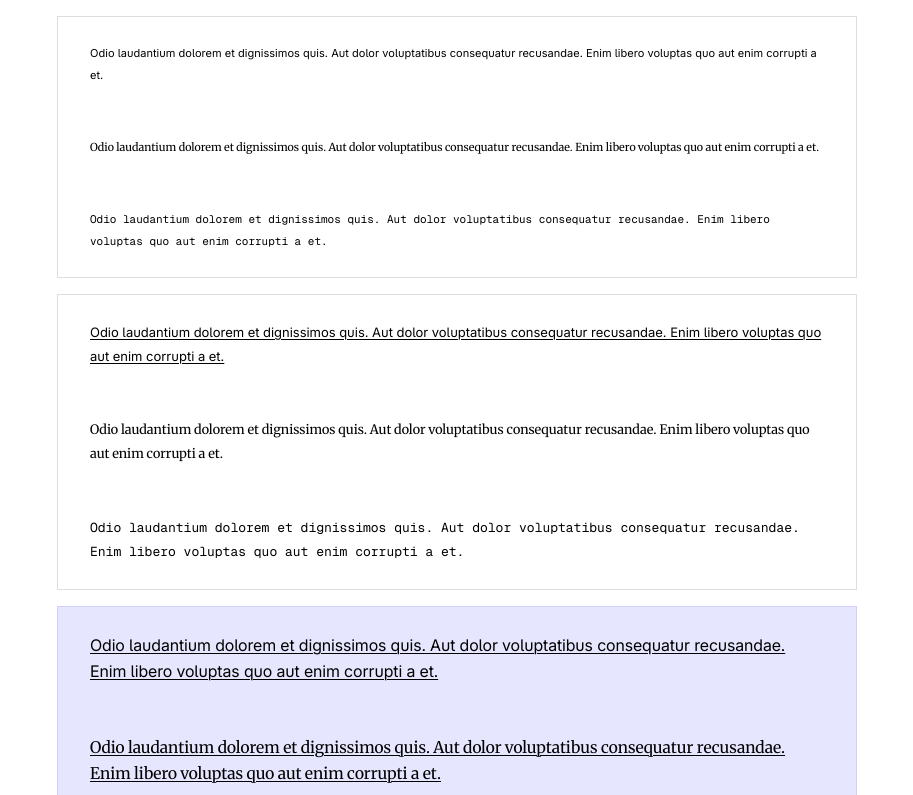
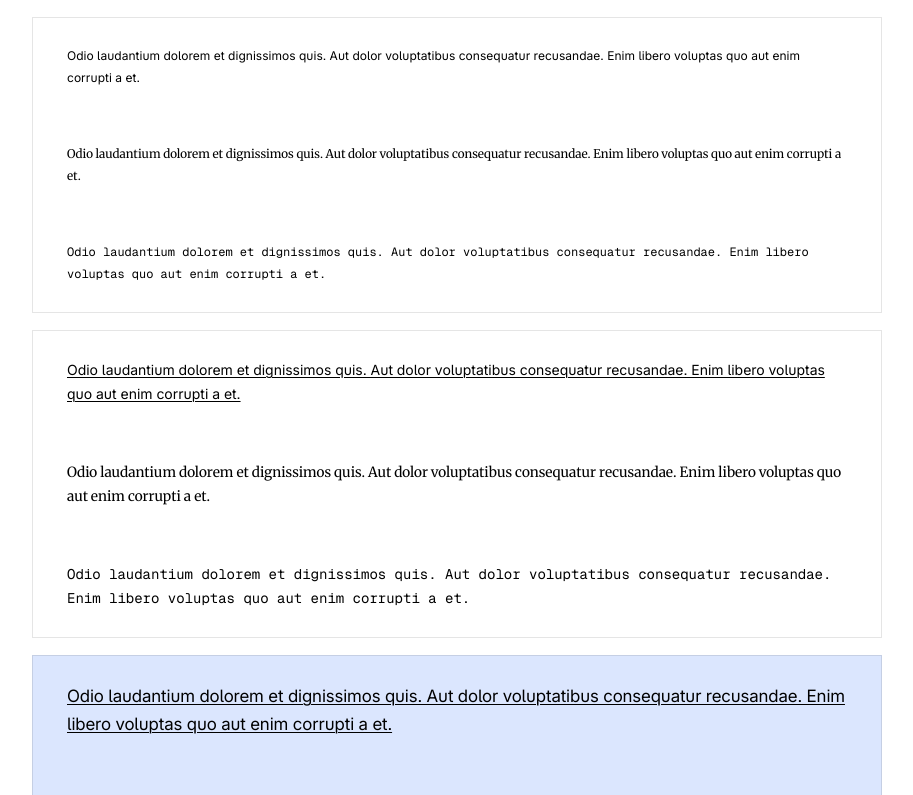
Before and after one commit to cgoern/primitives, a website: page www/index.html in a window 1280 px wide. Shown: the top 795 px of the page, without its empty margins (183-1096 px from the left). Drawn offline with Linux system fonts and the light colour scheme; files that its build step writes are made by us from their sources; no server answers.

Commit message:
Adjust showcase

```diff
--- a/www/index.html
+++ b/www/index.html
@@ -65,20 +65,32 @@
         --UI-LetterSpacing-Secondary: normal;
         --UI-LetterSpacing-Tertiary: normal;
 
-        --UI-FontFeatureSettings-Primary: 'calt' 1, 'liga' 1, 'ss07' 1, 'ss08' 1,
-          'cv01' 1, 'cv05' 1, 'cv06' 1;
+        --UI-FontFeatureSettings-Primary: 'calt' 1, 'liga' 1, 'ss07' 1,
+          'ss08' 1, 'cv01' 1, 'cv05' 1, 'cv06' 1;
         --UI-FontFeatureSettings-Secondary: 'liga' 1;
         --UI-FontFeatureSettings-Tertiary: 'liga' 1;
 
         --UI-FontSizeRatio: 1.2;
         --UI-LineHeightFactor: 1;
 
-        --UI-TextDecorationThickness: clamp(1px, 0.0625em, 3px);
+        --UI-TextDecorationThickness: clamp(
+          1px,
+          round(nearest, 0.0625em, 1px),
+          4px
+        );
         --UI-TextUnderlineOffset: 0.125em;
       }
 
+      @media (prefers-color-scheme: dark) {
+        :root {
+          --body-background: oklch(0% 0 0);
+          --body-color: oklch(100% 0 0);
+          --div-border-color: oklch(100% 0 0 / 20%);
+        }
+      }
+
       html {
-        font-size: 100%;
+        font-size: 106.25%;
       }
 
       body {
@@ -87,6 +99,8 @@
         align-items: center;
         gap: 1rem;
         margin: 1rem;
+        background: var(--body-background, oklch(100% 0 0));
+        color: var(--body-color, oklch(0% 0 0));
       }
 
       div {
@@ -97,11 +111,10 @@
         width: min(100%, 50rem);
         box-sizing: border-box;
         background: var(--div-background, transparent);
-        border: 1px solid var(--div-border-color, oklch(90% 0 0));
+        border: 1px solid var(--div-border-color, oklch(0% 0 0 / 10%));
 
         &:has([level='0']) {
-          --div-background: oklch(45% 0.3 265 / 10%);
-          --div-border-color: oklch(45% 0.3 265 / 10%);
+          --div-background: oklch(70% 0.15 265 / 25%);
         }
       }
 
```
